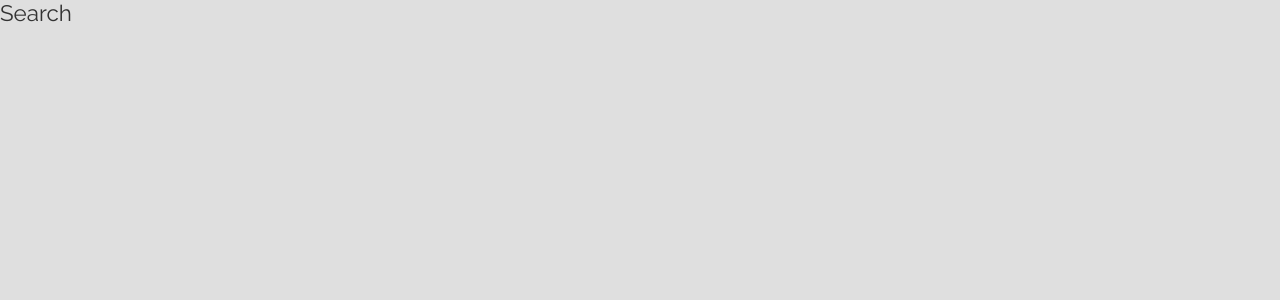
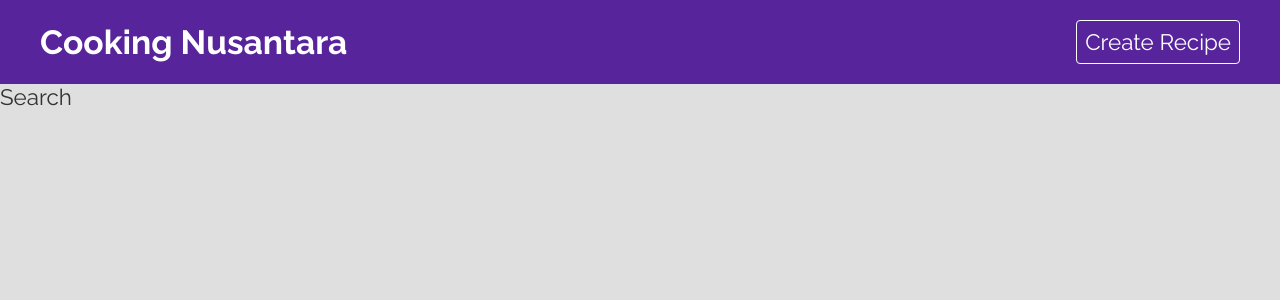
Before and after one commit to PutraFajarF/Cooking-Nusantara, a React (Create React App) app: page /search in a window 1280 px wide. Shown: the top 300 px of the page. Built offline with nearby package versions, Linux system fonts and the light colour scheme.

Commit message:
added NavBar component & styling it to the project

```diff
--- a/src/App.js
+++ b/src/App.js
@@ -1,6 +1,7 @@
 import { BrowserRouter, Routes, Route } from 'react-router-dom';
 
 // page component
+import NavBar from './components/NavBar';
 import Home from './pages/home/Home';
 import Create from './pages/create/Create';
 import Search from './pages/search/Search';
@@ -13,11 +14,12 @@
   return (
     <div className="App">
       <BrowserRouter>
+        <NavBar />
         <Routes>
           <Route index path='/' element={<Home />}/>
           <Route path='create' element={<Create />} />
           <Route path='search' element={<Search />} />
-          <Route path='recipe/:id' element={<Recipe />} />
+          <Route path='recipes/:id' element={<Recipe />} />
         </Routes>
       </BrowserRouter>
     </div>
--- /dev/null
+++ b/src/components/NavBar.css
@@ -0,0 +1,32 @@
+.navbar {
+  background: #58249c;
+  padding: 20px;
+  color: #fff;
+}
+
+.navbar nav {
+  display: flex;
+  align-items: center;
+  max-width: 1200px;
+  margin: 0 auto;
+}
+
+.navbar a.brand {
+  margin-right: auto;
+  color: #fff;
+  text-decoration: none;
+}
+
+.navbar a:last-child {
+  color: #fff;
+  text-decoration: none;
+  margin-left: 40px;
+  padding: 8px;
+  border: 1px solid #fff;
+  border-radius: 4px;
+}
+
+.navbar a:last-child:hover {
+  background: #fff;
+  color: #333;
+}
--- /dev/null
+++ b/src/components/NavBar.js
@@ -0,0 +1,19 @@
+import { Link } from "react-router-dom";
+import './NavBar.css';
+
+const NavBar = () => {
+  return(
+    <div className="navbar">
+      <nav>
+        <Link to="/" className="brand">
+          <h1>Cooking Nusantara</h1>
+        </Link>
+        <Link to="create">
+          Create Recipe
+        </Link>
+      </nav>
+    </div>
+  )
+};
+
+export default NavBar;
```
